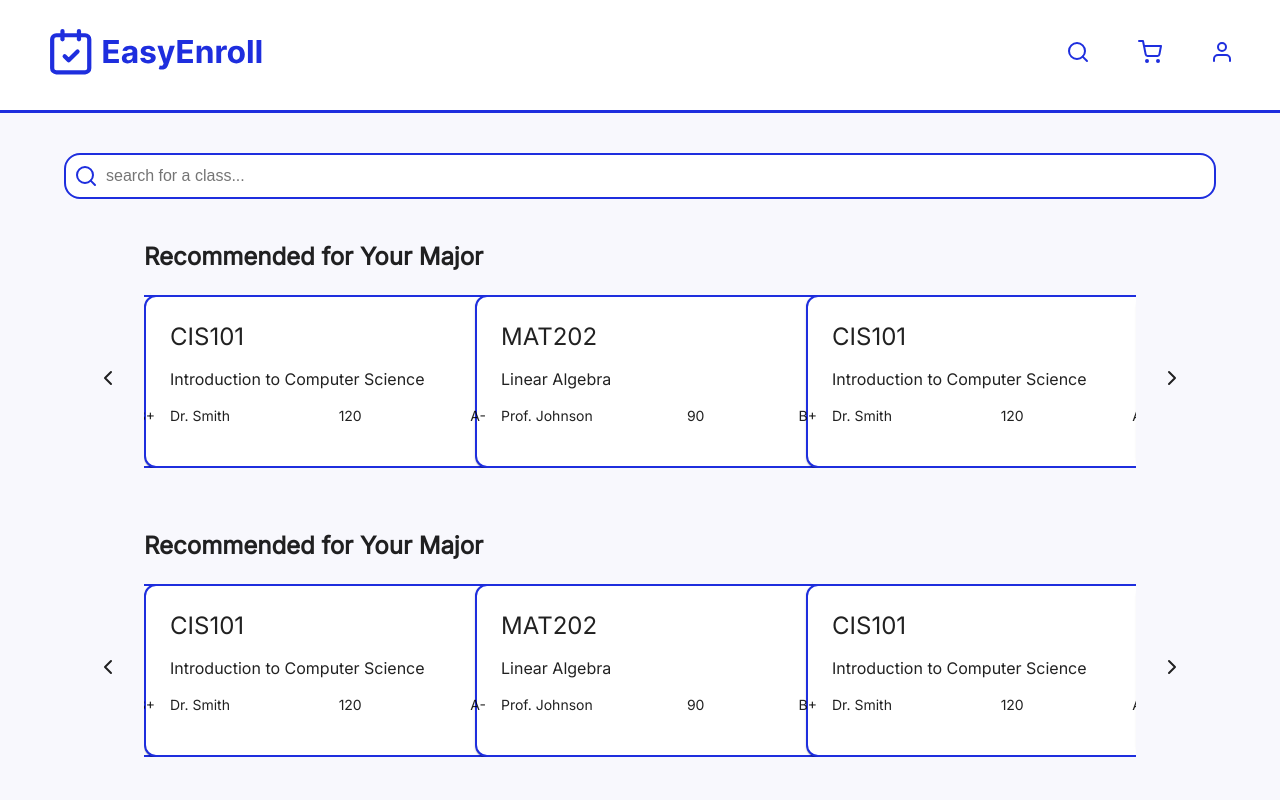
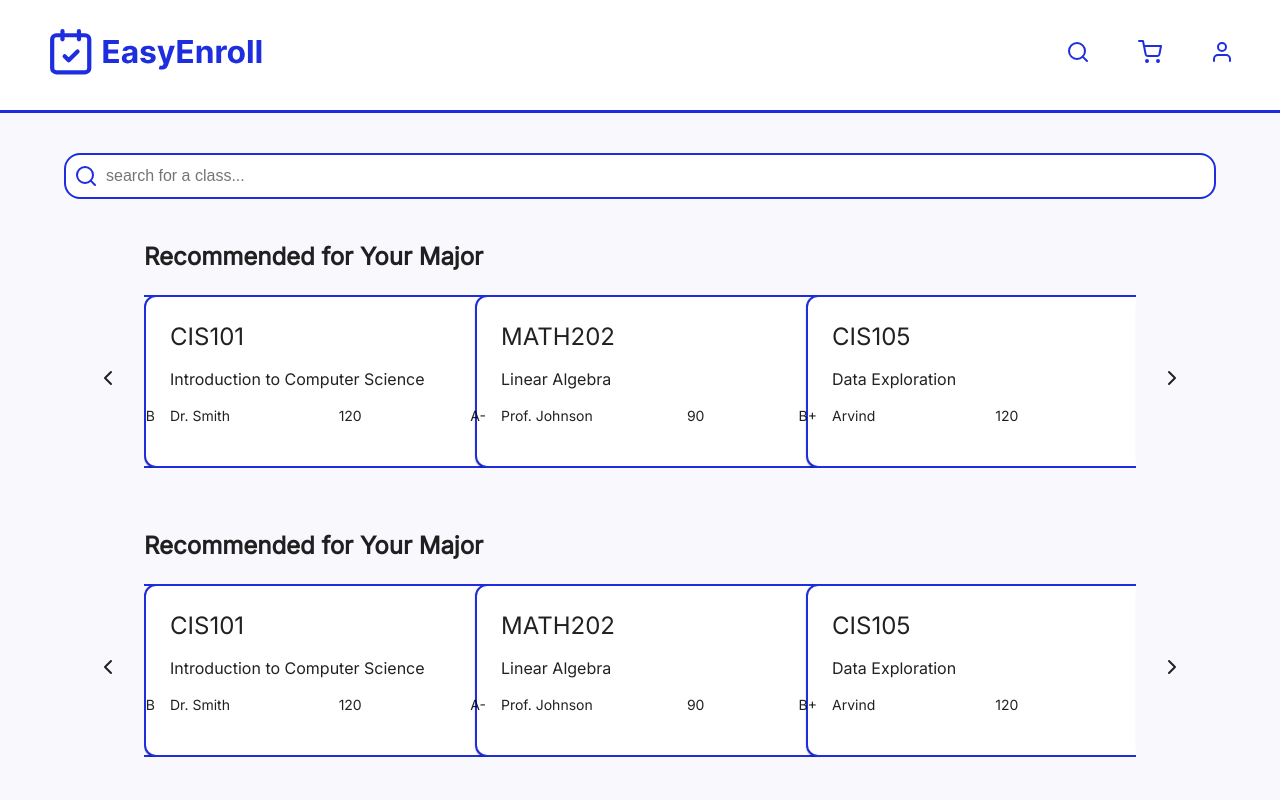
Before and after one commit to sky1113/CIS_4120_A5, a React (Create React App) app in the folder root/client/: page /search in a window 1280 px wide. Shown: the top 800 px of the page. Built offline with nearby package versions, Linux system fonts and the light colour scheme.

Commit message:
changed carousel data

```diff
--- a/root/client/src/components/CourseCarousel.js
+++ b/root/client/src/components/CourseCarousel.js
@@ -49,25 +49,25 @@ const CourseCarousel = () => {
       avgGrade: "A-",
     },
     {
-      courseCode: "MAT202",
+      courseCode: "MATH202",
       courseName: "Linear Algebra",
       professorName: "Prof. Johnson",
       enrollment: 90,
       avgGrade: "B+",
     },
     {
-      courseCode: "CIS101",
-      courseName: "Introduction to Computer Science",
-      professorName: "Dr. Smith",
+      courseCode: "CIS105",
+      courseName: "Data Exploration",
+      professorName: "Arvind",
       enrollment: 120,
-      avgGrade: "A-",
+      avgGrade: "A",
     },
     {
-      courseCode: "MAT202",
-      courseName: "Linear Algebra",
-      professorName: "Prof. Johnson",
+      courseCode: "PHYS350",
+      courseName: "Quantum Mechanics",
+      professorName: "Prof. J",
       enrollment: 90,
-      avgGrade: "B+",
+      avgGrade: "B",
     },
   ];
 
```
